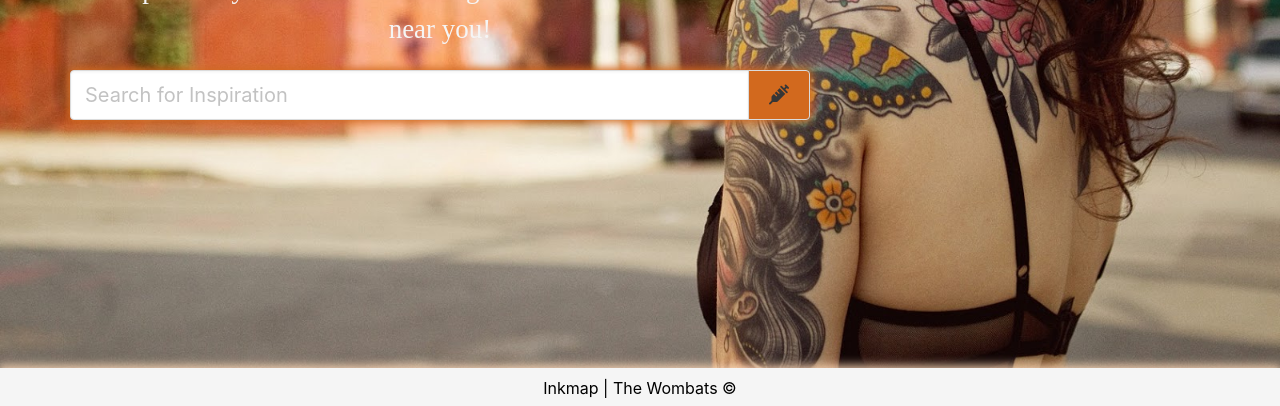
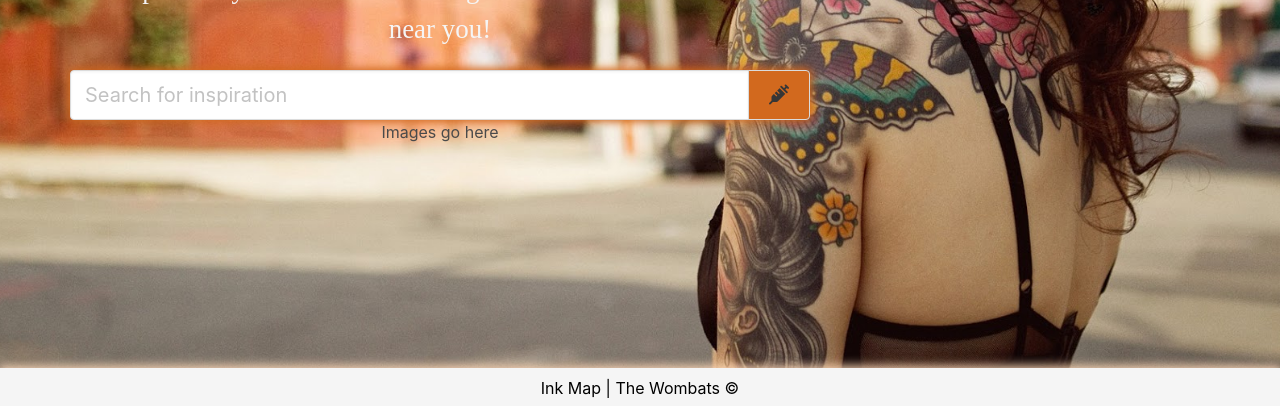
Before and after one commit to Crowe828/inkmap, a React (Create React App) app: page /main in a window 1280 px wide. Shown: the part 392-798 px from the top of the page. Built offline with nearby package versions, Linux system fonts and the light colour scheme; a web font is replaced by a local one.

Commit message:
added unsplash images component

```diff
--- a/public/404.html
+++ b/public/404.html
@@ -2,7 +2,7 @@
 <html>
   <head>
     <meta charset="utf-8" />
-    <title>Single Page Apps for GitHub Pages</title>
+    <title>404 Error</title>
     <script type="text/javascript">
       // Single Page Apps for GitHub Pages
       // MIT License
--- a/src/Components/Search/index.js
+++ b/src/Components/Search/index.js
@@ -6,17 +6,18 @@ export default function Search(props) {
       <div className="field has-addons">
         <div className="control is-expanded">
           <input
+            name="search"
+            onChange={props.handleInputChange}
+            placeholder="Search for inspiration"
+            className="input is-medium"
             id="search-input"
-            className="input is-medium"
-            type="text"
-            placeholder="Search for Inspiration"
           />
         </div>
         <div className="control">
           <button
             type="submit"
-            id="search-btn"
             className="button is-medium search-btn fas fa-syringe"
+            onClick={(e) => props.handleFormSubmit(e)}
           ></button>
         </div>
       </div>
--- /dev/null
+++ b/src/Components/UnsplashImages/index.js
@@ -0,0 +1,9 @@
+import "./style.css";
+
+export default function UnsplashImages() {
+return (
+    <div>
+        Images go here
+    </div>
+)
+}
--- a/src/Pages/Main/index.js
+++ b/src/Pages/Main/index.js
@@ -1,12 +1,13 @@
+import Search from "../../Components/Search";
+import UnsplashImages from "../../Components/UnsplashImages";
 import Whiteblot from "./Images/whiteblot.png";
-import Search from "../../Components/Search";
 import "./style.css";
 
-export default function Main() {
+export const Main = ({ handleFormSubmit, handleInputChange, results }) => {
   return (
     <div className="brick">
       <header className="logo">
-        <img className="blot2" src={Whiteblot} alt="ink blot" />
+        <img className="blot" src={Whiteblot} alt="ink blot" />
         <a href="https://fontmeme.com/fonts/tattoo-ink-font/">
           <img
             src="https://fontmeme.com/permalink/200928/31d78e111c03d6f7ca31b4ea87a9a578.png"
@@ -28,19 +29,25 @@ export default function Main() {
             We'll provide you with creative images and the nearest tattoo artist
             near you!
           </h2>
-          <Search />
+          {/* Searchbar */}
+          <Search
+            handleInputChange={handleInputChange}
+            handleFormSubmit={handleFormSubmit}
+          />
+          {/* Unsplash Images */}
+          <UnsplashImages results={results} />
         </div>
-
         <div className="google-maps">
           <div id="panel"></div>
 
           <div id="map"></div>
         </div>
       </main>
-
-      <footer className="toe">
-        <h4 className="copyR">Inkmap | The Wombats &copy;</h4>
+      <footer>
+        <h4 className="copy">Ink Map | The Wombats &copy;</h4>
       </footer>
     </div>
   );
-}
+};
+
+export default Main;
--- a/src/Pages/Main/style.css
+++ b/src/Pages/Main/style.css
@@ -5,6 +5,19 @@ header {
 
 main {
   margin-top: 300px;
+}
+
+footer {
+  background-color: whitesmoke;
+  text-align: center;
+  width: 100%;
+  padding: 8px;
+  color: peachpuff;
+  position: fixed;
+  bottom: 0px;
+  left: 0px;
+  right: 0px;
+  box-shadow: 0 0 10px 2px;
 }
 
 .brick {
@@ -24,7 +37,7 @@ main {
   top: 0;
 }
 
-.blot2 {
+.blot {
   height: 130px;
   width: 130px;
   margin: -30px;
@@ -48,19 +61,6 @@ main {
   color: whitesmoke;
 }
 
-.toe {
-  background-color: whitesmoke;
-  text-align: center;
-  width: 100%;
-  padding: 8px;
-  color: peachpuff;
-  position: fixed;
-  bottom: 0px;
-  left: 0px;
-  right: 0px;
-  box-shadow: 0 0 10px 2px;
-}
-
-.copyR {
+.copy {
   color: black;
 }
--- a/src/Utils/API.js
+++ b/src/Utils/API.js
@@ -3,8 +3,7 @@ import Axios from "axios";
 const unsplashKey = "3PslmuoCEMvFzIRfkyw7ksNQYvOjj8xdMYogY2RSBnY";
 
 export default {
-  // API call to get the results for either anime/manga (using drop) and the desired search query (using query)
-
+  // API call to get images from Unsplash
   getData: function (search) {
     console.log(search);
     return Axios.get(
```
Also changed, not shown: src/Components/UnsplashImages/style.css (added), 1 other file (tests, documents, lock files or other folders).
